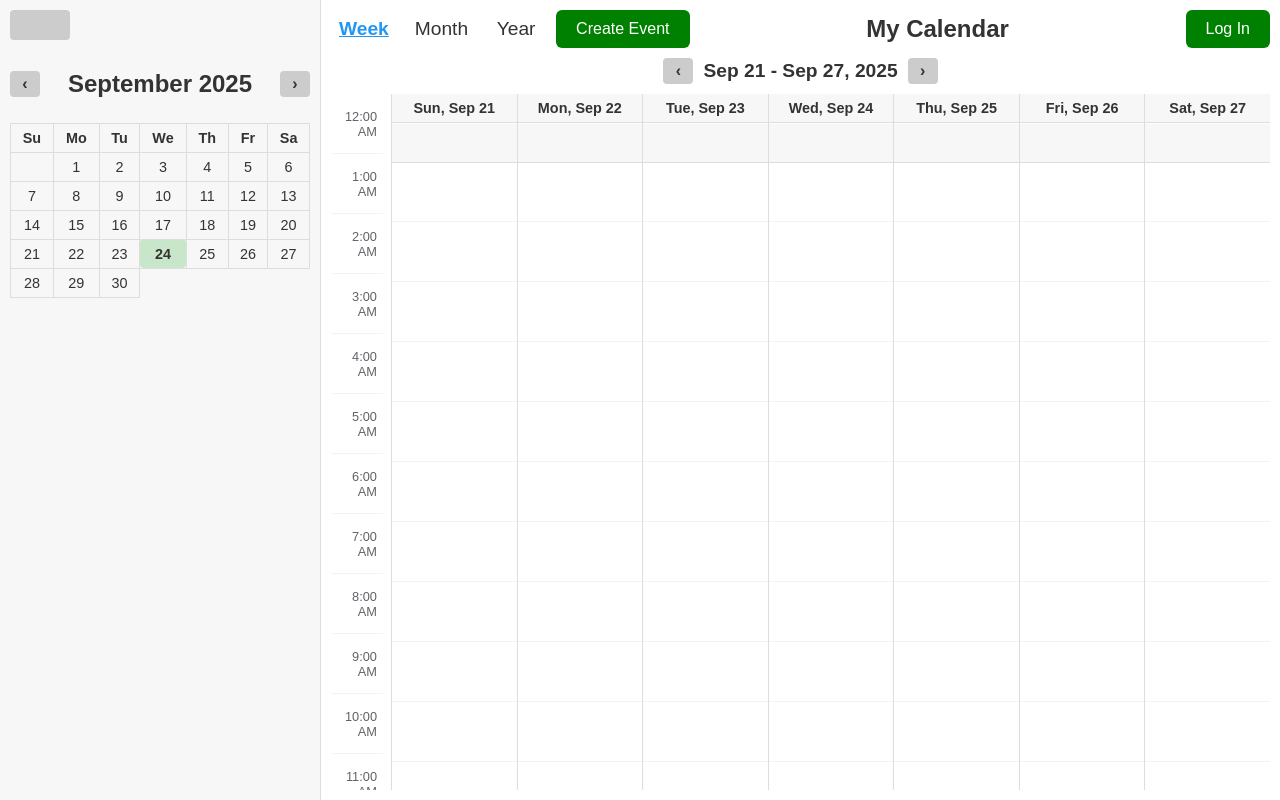
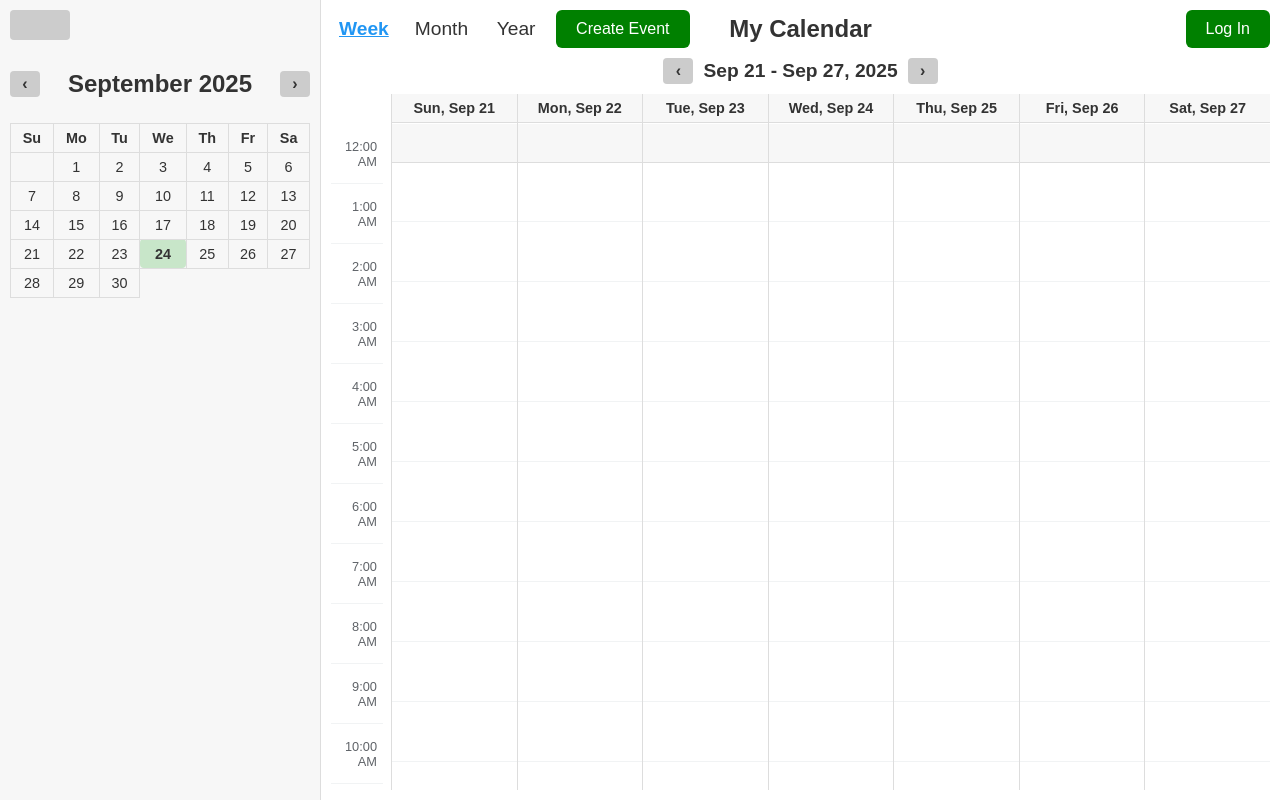
Before and after one commit to NathanielYoo1105/Calendar-test, a plain HTML site: page index.html in a window 1280 px wide. Drawn offline with Linux system fonts and the light colour scheme.

Commit message:
Some visual changes

```diff
--- a/style.css
+++ b/style.css
@@ -165,6 +165,7 @@ body.dark-mode .settings-panel {
   align-items: center;
   flex-wrap: wrap;
   gap: 10px;
+  position: relative; /* Added to position .title-center absolutely */
 }
 
 .left-buttons {
@@ -174,16 +175,18 @@ body.dark-mode .settings-panel {
 }
 
 .title-center {
-  /* (HERE!) Edit centering of the main title ("My Calendar") here, e.g., change justify-content or add margins */
-  flex: 1;
-  display: flex;
-  justify-content: center;
-  align-items: center;
+  position: absolute; /* Use absolute positioning to center relative to page */
+  left: 50%;
+  transform: translateX(-50%); /* Center horizontally */
+  top: 50%;
+  transform: translate(-50%, -50%); /* Center both horizontally and vertically */
+  text-align: center; /* Ensure text is centered within the element */
+  margin: 0; /* Remove any default margins */
 }
 
 .logo {
   margin: 0;
-  font-size: clamp(1rem, 3vw, 1.5rem);
+  font-size: clamp(1rem, 3vw, 1.5rem); /* Kept smaller size for better fit */
 }
 
 .auth-buttons {
@@ -410,7 +413,6 @@ body.dark-mode .more-events {
 }
 
 .time-column {
-  /* (HERE!) Edit the time column (e.g., 12am, 1am, etc.) styling here, such as width, font, padding, or alignment */
   grid-column: 1;
   position: sticky;
   left: 0;
@@ -421,6 +423,7 @@ body.dark-mode .more-events {
   text-align: right;
   padding-right: 8px;
   box-sizing: border-box;
+  padding-top: 30px; /* Offset to account for all-day-container height */
 }
 
 body.dark-mode .time-column {
@@ -838,6 +841,8 @@ body.dark-mode #errorMessage {
   }
   .title-center {
     width: 100%;
+    position: static; /* Reset to static for mobile to avoid overlap */
+    transform: none; /* Remove transform for mobile */
     text-align: center;
   }
   .modal-content {
```
